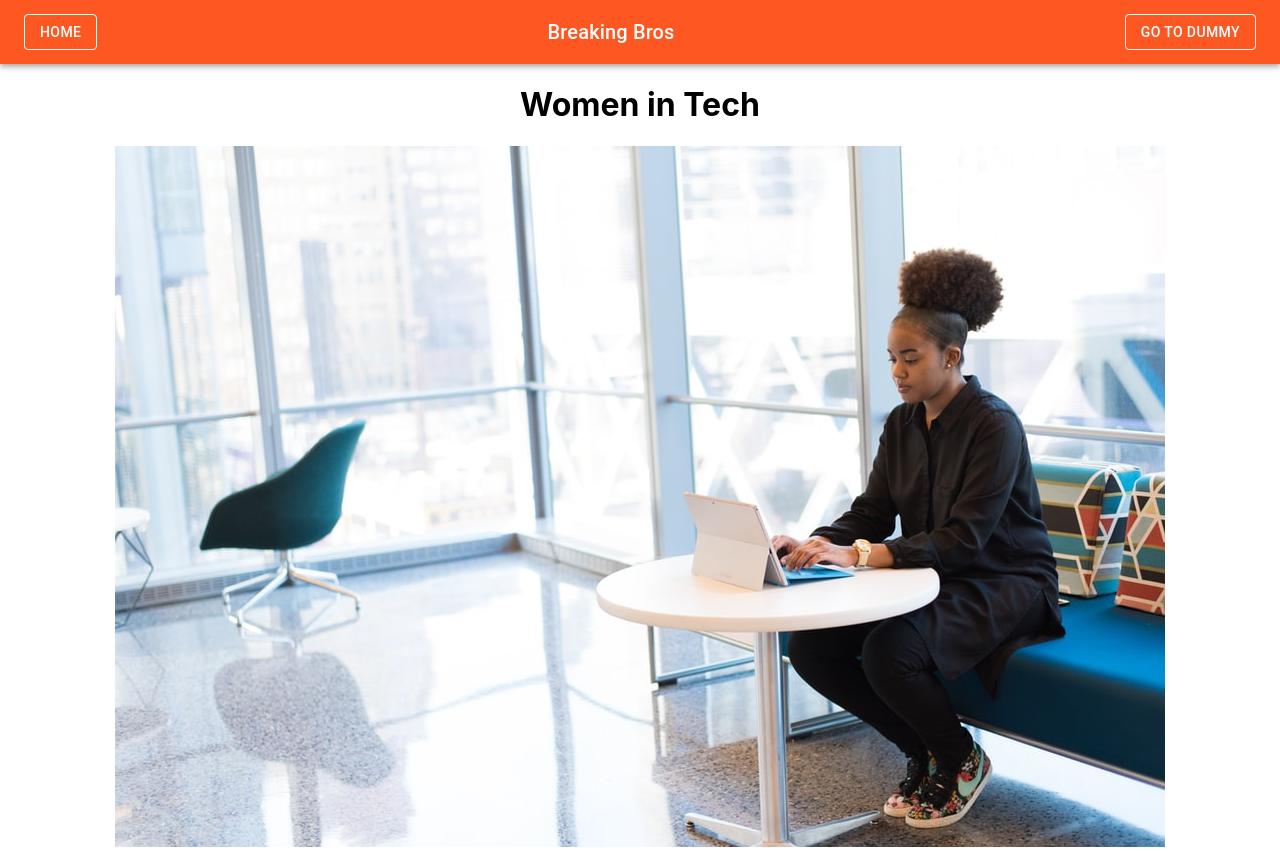
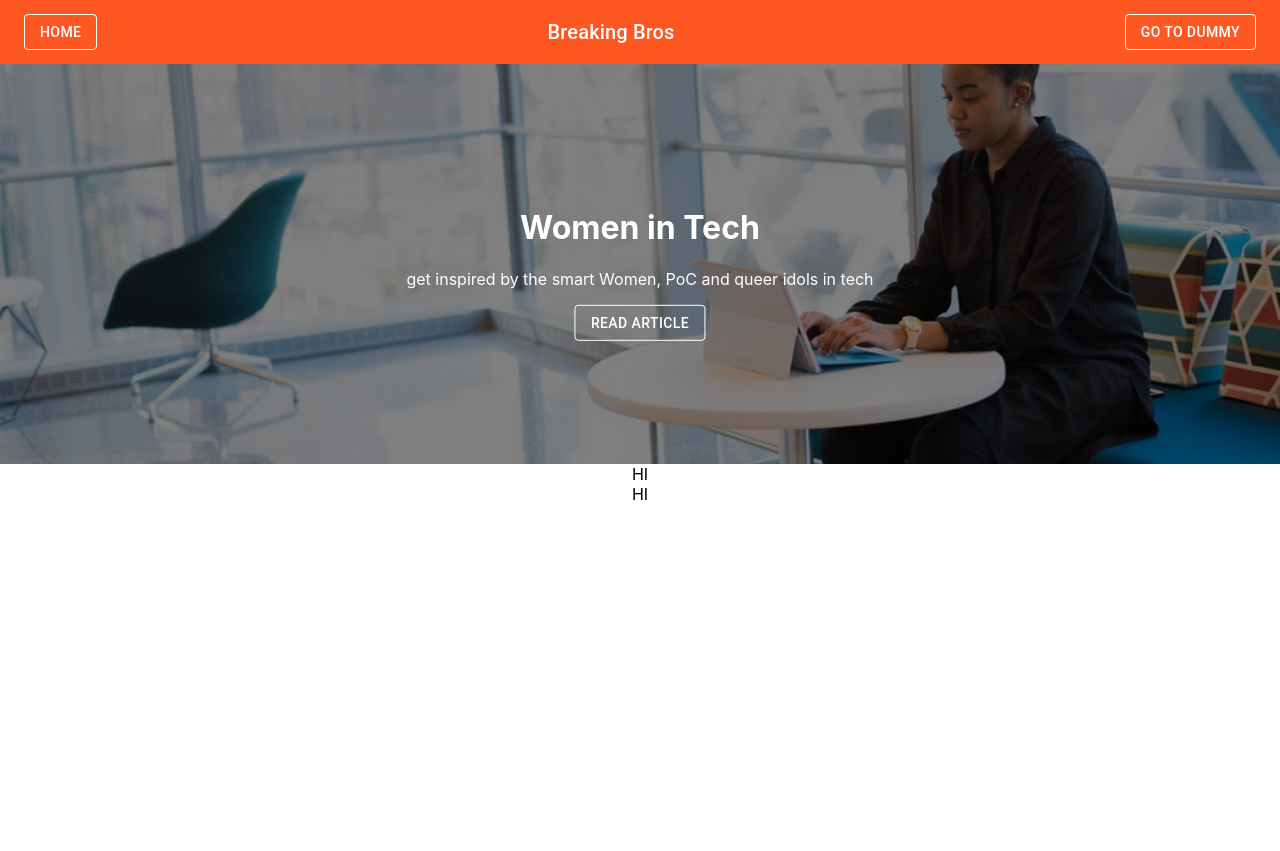
Before and after one commit to kevinklaus/BreakingBros, a React (Create React App) app in the folder breaking-bros/: page / in a window 1280 px wide. After the commit the page ends 800 px from the top, so only its background shows below. Built offline with nearby package versions, Linux system fonts and the light colour scheme.

Commit message:
added content to landing page

```diff
--- a/breaking-bros/src/components/LandingPage.js
+++ b/breaking-bros/src/components/LandingPage.js
@@ -1,12 +1,28 @@
-import React from 'react';
-import hero from '../img/hero.jpg'
+import React from 'react'
+import {RouteButton} from './RouteButton'
+import '../App.css'
+import Grid from '@material-ui/core/Grid'
 
 function LandingPage() {
   return (
     <div>
-        <h1>Women in Tech</h1>
-        <img src={hero} alt="Woman working on computer"/>
-
+        <div className="hero-image">
+            <div className="hero-text">
+                <h1>Women in Tech</h1>
+                <p>get inspired by the smart Women, PoC and queer idols in tech</p>
+                <RouteButton color="primary" variant="outlined" text="Read article" route="/dummy" color="inherit"/>
+            </div>
+        </div>
+        <Grid container justify="center">
+            <Grid item xs={8}>
+                HI
+            </Grid>
+        </Grid>
+        <Grid container justify="center">
+            <Grid item xs={8}>
+                HI
+            </Grid>
+        </Grid>
     </div>
   );
 }
```
